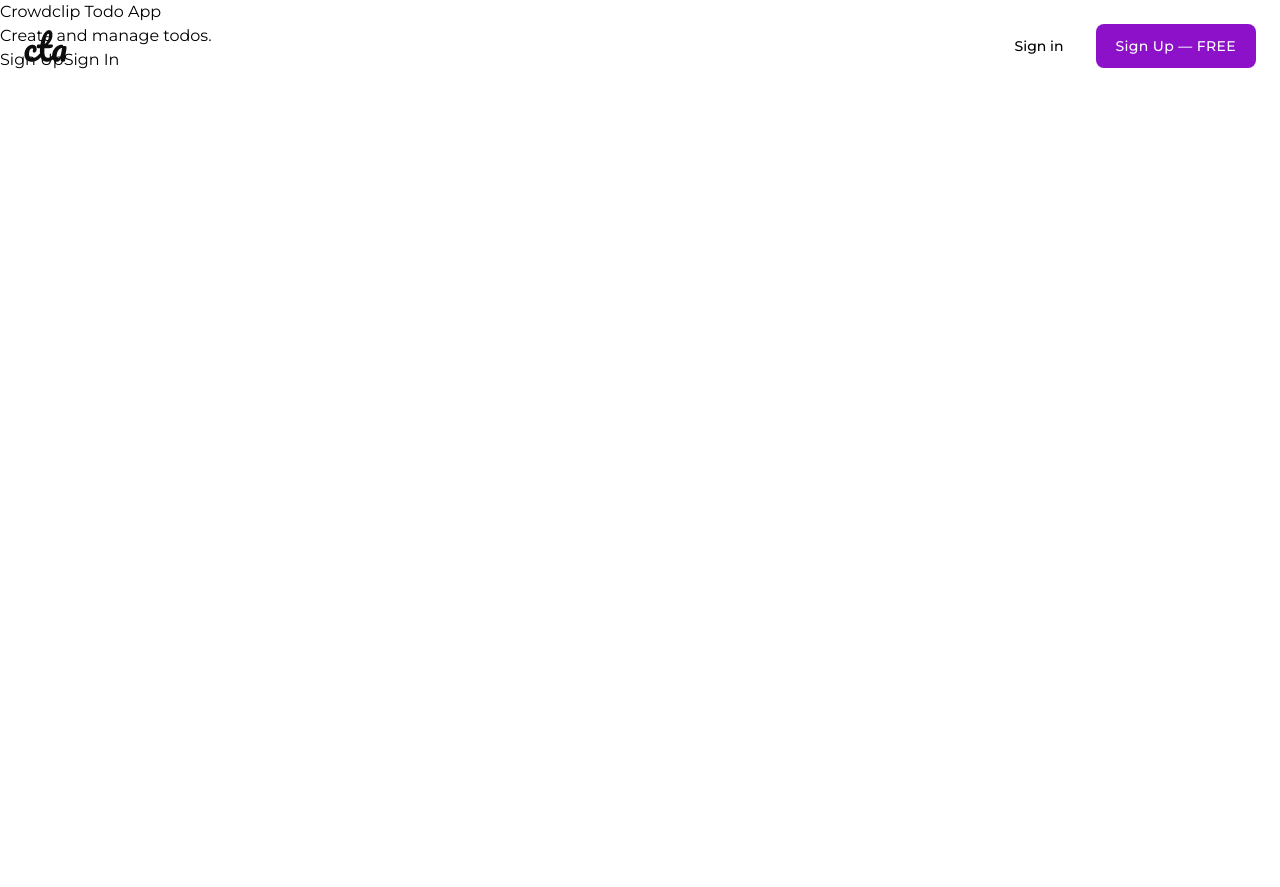
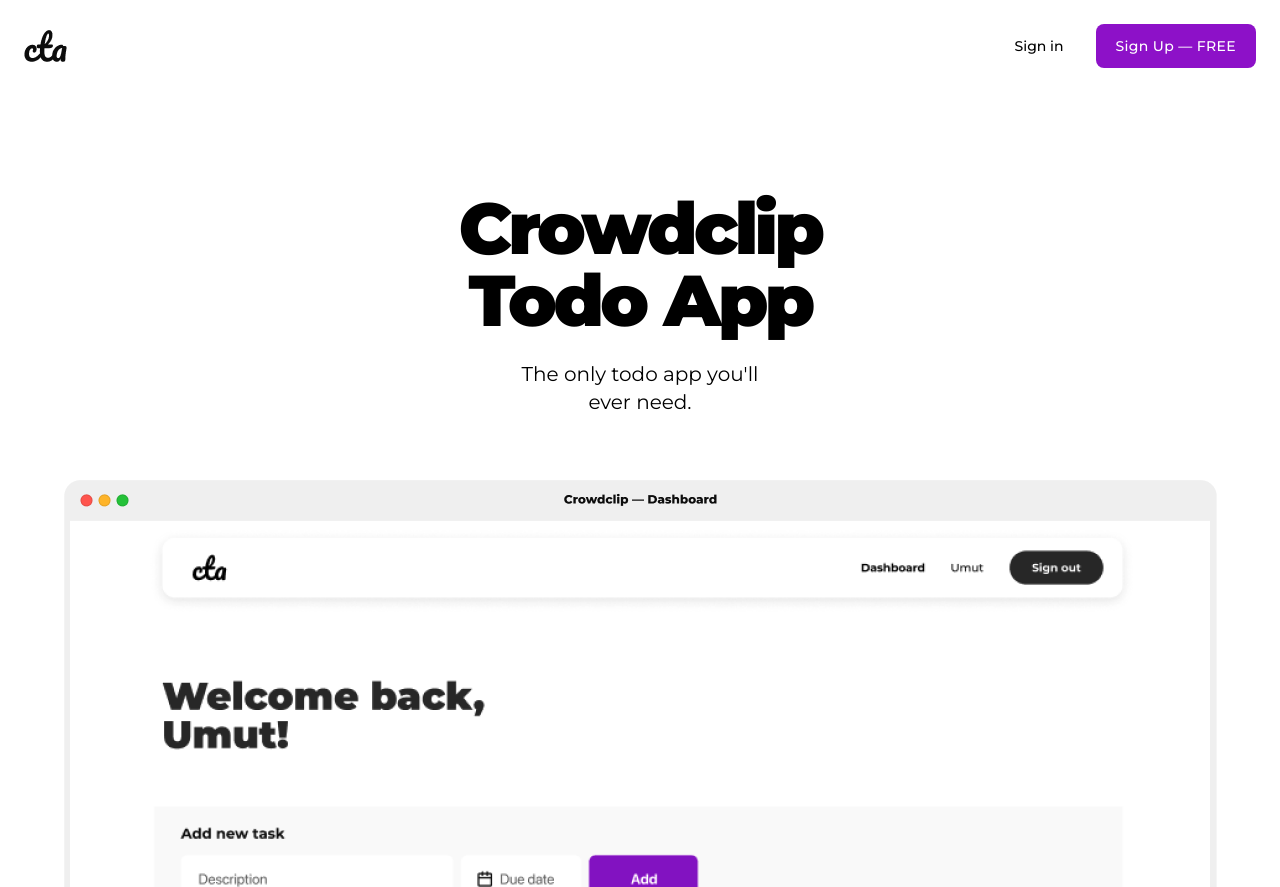
Before and after one commit to umutahmet/crowdclip-todo-app, a React (Create React App) app in the folder client/: page / in a window 1280 px wide. Before the commit the page ends 800 px from the top, so only its background shows below. Built offline with nearby package versions, Linux system fonts and the light colour scheme; no server answers.

Commit message:
added homepage styles

```diff
--- a/client/src/pages/Homepage.js
+++ b/client/src/pages/Homepage.js
@@ -10,16 +10,15 @@ const Homepage = () => {
   }
 
   return (
-    <div>
-      <h1>Crowdclip Todo App</h1>
-      <p>Create and manage todos.</p>
-      <div>
-        <Link to="/signup">
-          Sign Up
-        </Link>
-        <Link to="/signin">
-          Sign In
-        </Link>
+    <div className="min-h-screen flex flex-col justify-between">
+      <div className="flex items-center justify-center text-center pt-48 pb-16">
+        <div>
+          <h1 className="text-7xl font-black tracking-tighter mb-6">Crowdclip <br /> Todo App</h1>
+          <h2 className="text-xl">The only todo app you'll <br /> ever need.</h2>
+        </div>
+      </div>
+      <div className="container mx-auto">
+        <img src="images/product-shot.png" alt="" className="mx-auto" />
       </div>
     </div>
   )
```
Also changed, not shown: client/public/images/product-shot.png (added).
